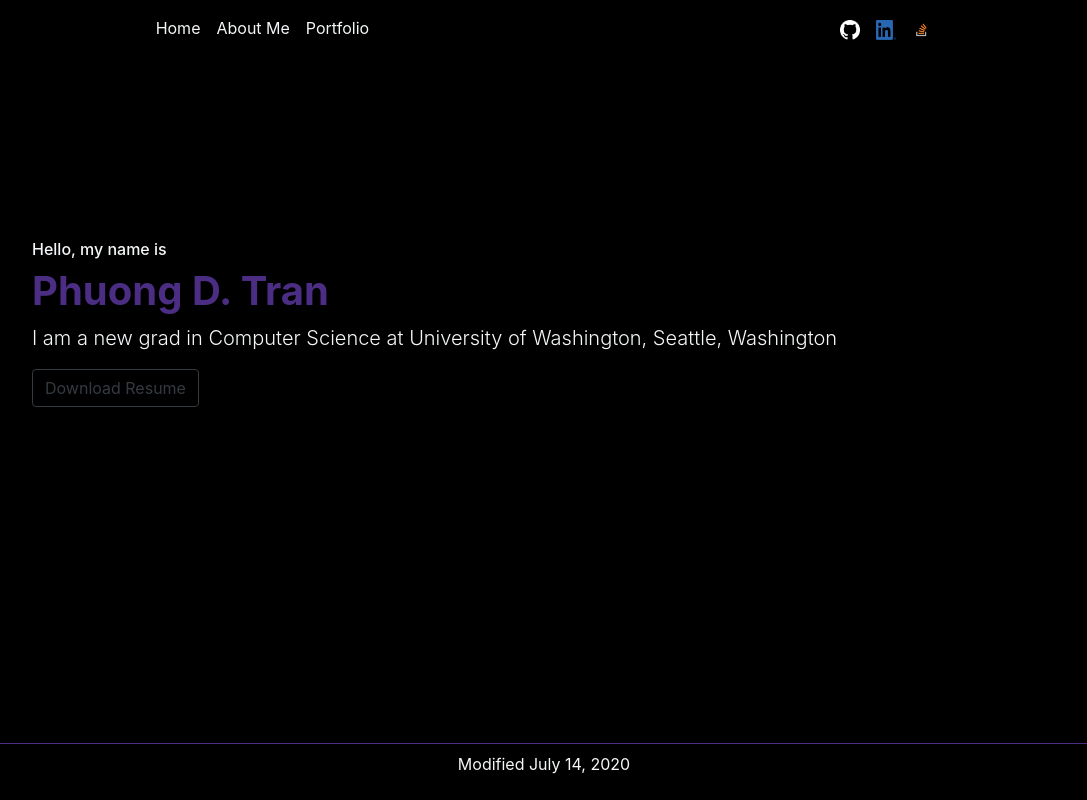
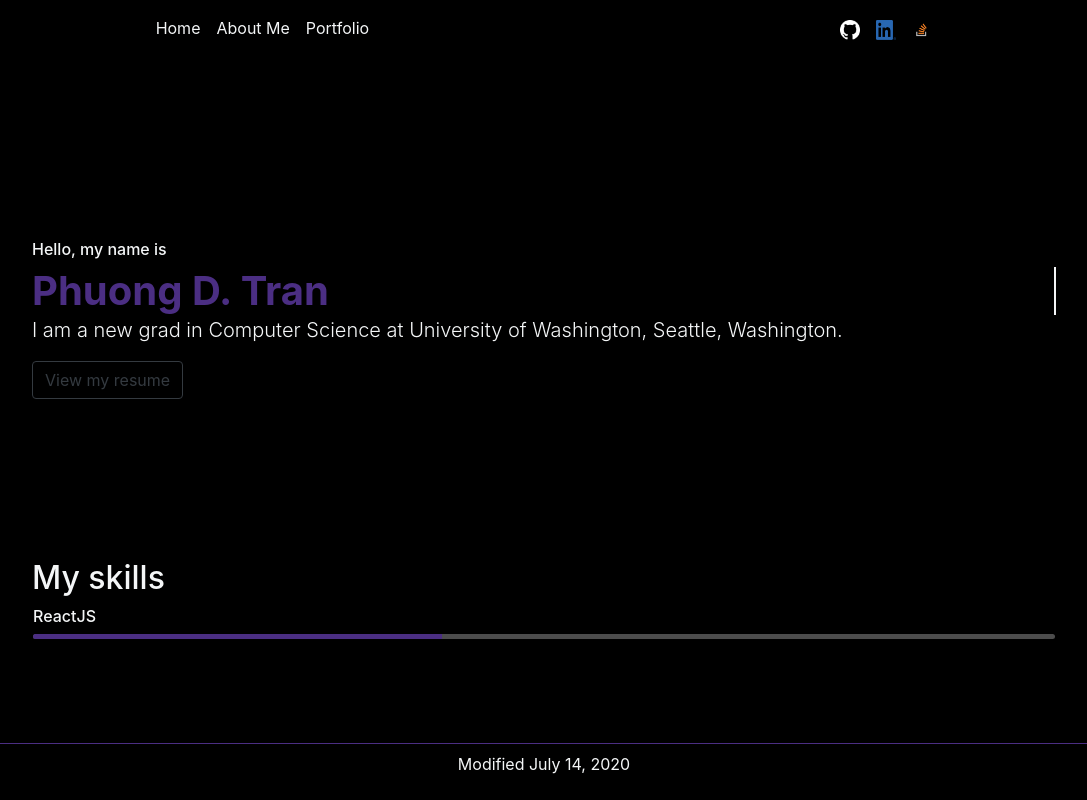
Before and after one commit to trevor-tran/personal-site, a React (Create React App) app: page / in a window 1280 px wide. Shown: the whole page, without its empty margins (96-1183 px from the left). Built offline with nearby package versions, Linux system fonts and the light colour scheme.

Commit message:
initial progress bar test

```diff
--- a/src/components/Home.js
+++ b/src/components/Home.js
@@ -5,12 +5,35 @@ function Home() {
     window.open("Phuong-Tran-Resume.pdf", "_blank");
   }
   return (
-    <div className="home">
-      <h6>Hello, my name is</h6>
-      <h1><b>Phuong D. Tran</b></h1>
-      <p className="lead">I am a new grad in Computer Science at University of Washington, Seattle, Washington</p>
-      <button type="button" className="btn btn-outline-dark" onClick={handleClick}>Download Resume</button>
-    </div>
+    <React.Fragment>
+      <div className="intro">
+        <h6>Hello, my name is</h6>
+        <h1 style={{ width: "300px" }}><b>Phuong D. Tran</b></h1>
+        <p className="lead">I am a new grad in Computer Science at University of Washington, Seattle, Washington.</p>
+        <button type="button" className="btn btn-outline-dark" onClick={handleClick}>View my resume</button>
+      </div>
+      <div className="skills">
+        <h2>My skills</h2>
+        <table style={{ width: "100%" }}>
+          <tbody>
+            <tr>
+              <td>
+                <h6>ReactJS</h6>
+                <div className="progress">
+                  <div className="progress-bar"
+                    role="progressbar"
+                    aria-valuenow="40"
+                    aria-valuemin="0"
+                    aria-valuemax="100"
+                    style={{ width: "40%" }}
+                  />
+                </div>
+              </td>
+            </tr>
+          </tbody>
+        </table>
+      </div>
+    </React.Fragment>
   );
 }
 
--- a/src/scss/Home.scss
+++ b/src/scss/Home.scss
@@ -1,6 +1,53 @@
-.home {
+$purple: #4b2e83;
+.intro {
   margin-top: 30vh;
+  text-align: left;
 }
-.home h1 {
-  color: #4b2e83
+
+.intro h1 {
+  width: 300px;
+  color: $purple;
+  text-align: left;
+  overflow: hidden; /* Ensures the content is not revealed until the animation */
+  border-right: 2px solid #F4F6F7; /* The typwriter cursor */
+  white-space: nowrap; /* Keeps the content on a single line */
+  margin: 0; /* Gives that scrolling effect as the typing happens */
+  // letter-spacing: .1em; /* Adjust as needed */
+  animation:
+    typing 3.0s steps(40, end) 1s 1 normal both,
+    blink-caret .75s step-end infinite;
 }
+
+/* The typing effect */
+@keyframes typing {
+  from { width: 0 }
+  to { width: 100% }
+}
+
+/* The typewriter cursor effect */
+@keyframes blink-caret {
+  from, to { border-color: transparent }
+  50% { border-color: #F4F6F7; }
+}
+
+/* skills area */
+.skills {
+  margin-top: 10rem;
+}
+
+$progressHeight: 5px;
+.progress {
+  height: $progressHeight;
+  background-color: #4c4c4c;
+}
+
+.progress-bar {
+  height: $progressHeight;
+  background-color: $purple;
+  animation: animated-progress 3s ease;
+}
+
+@keyframes animated-progress {
+  0% { width: 0; }
+  100% { width: 40%; }
+}
```
